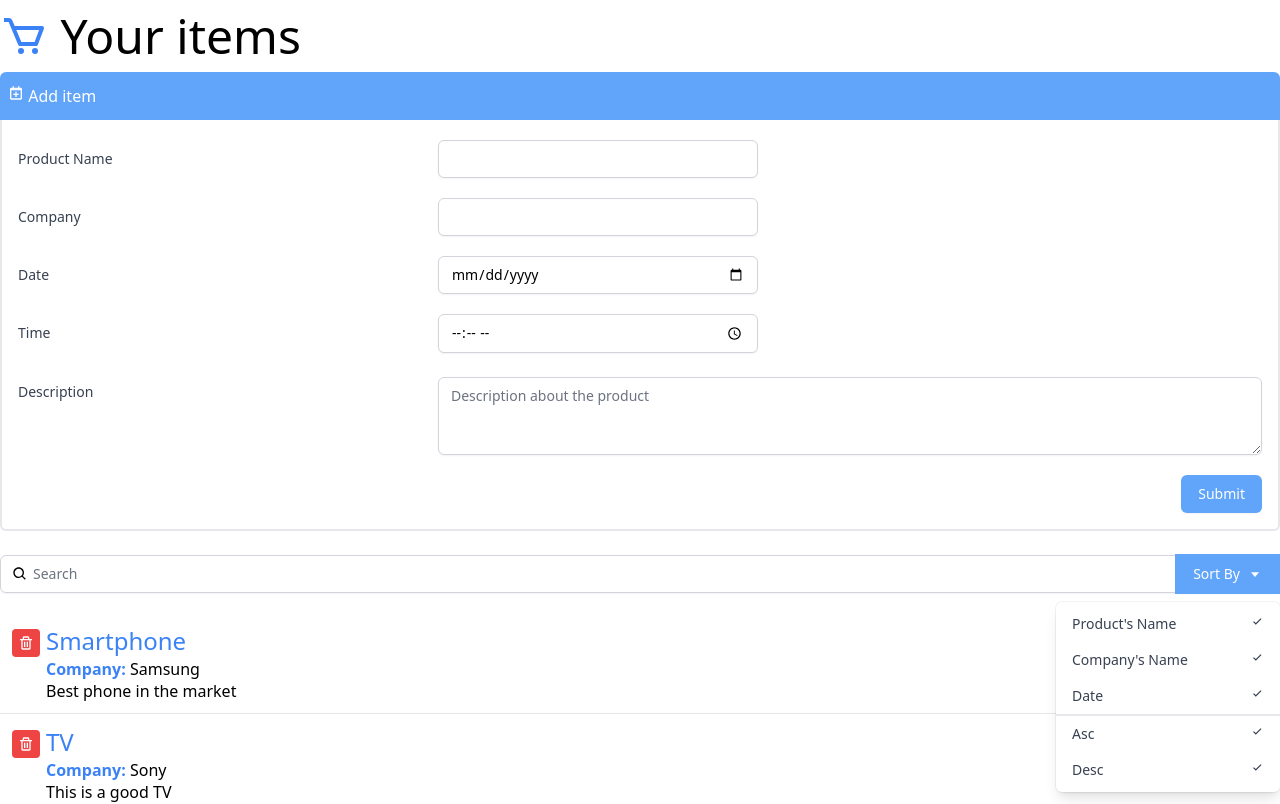
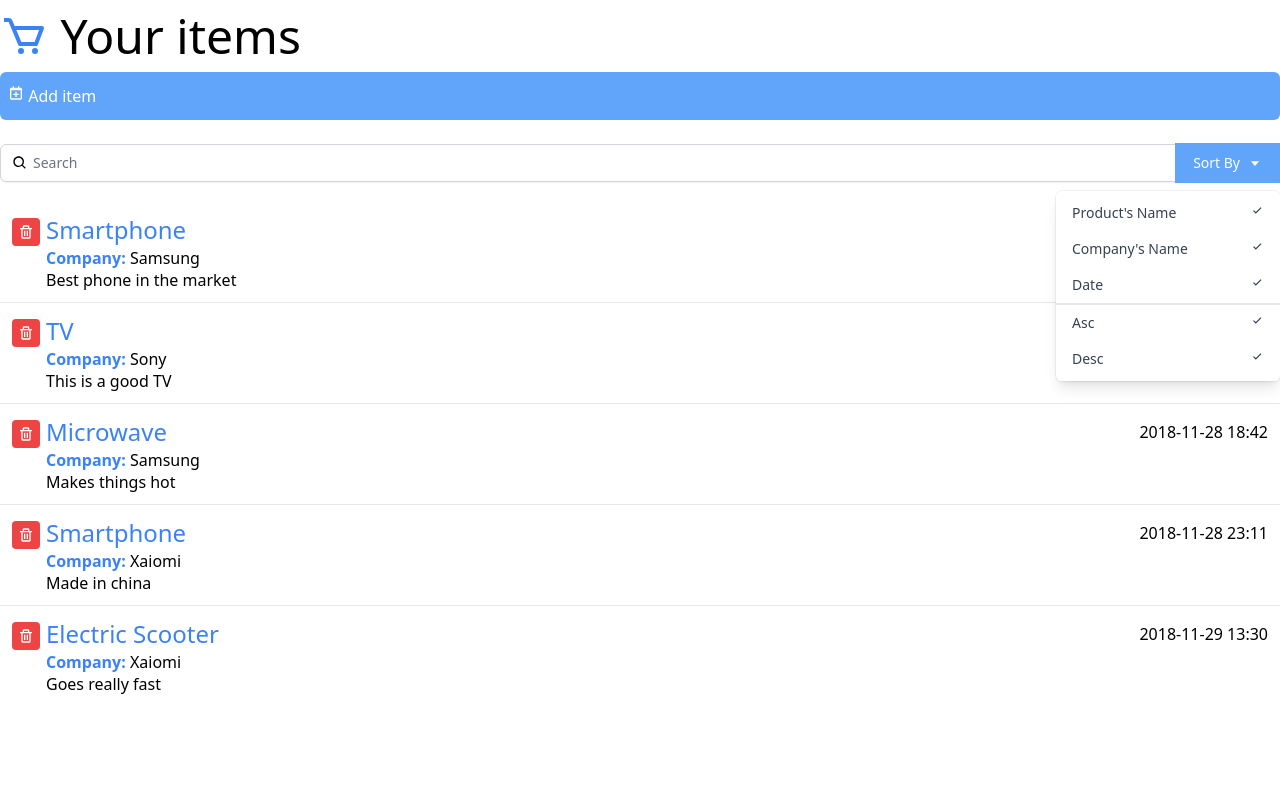
Before and after one commit to AndreMorandi/React-Simple-Interface, a React (Create React App) app: page / in a window 1280 px wide. Shown: the top 804 px of the page. Built offline with nearby package versions, Linux system fonts and the light colour scheme.

Commit message:
Add toggling for Add Item component

```diff
--- a/src/App.js
+++ b/src/App.js
@@ -1,4 +1,5 @@
-import { BiCart, BiTrash } from "react-icons/bi";
+import { BiCart } from "react-icons/bi";
+import ItemInfo from "./components/ItemInfo";
 import Items from "./components/Items";
 import Search from "./components/Search";
 import itemsData from "./data.json";
@@ -15,19 +16,9 @@
       <ul className="divide-y divide-gray-200">
         {
           itemsData.map(item => (
-            <li className="px-3 py-3 flex items-start">
-            <button type="button"
-              className="p-1.5 mr-1.5 mt-1 rounded text-white bg-red-500 hover:bg-yellow-700 focus:outline-none focus:ring-2 focus:ring-offset-2 focus:ring-blue-500">
-              <BiTrash /></button>
-            <div className="flex-grow">
-              <div className="flex items-center">
-                <span className="flex-none font-medium text-2xl text-blue-500">{item.productName}</span>
-                <span className="flex-grow text-right">{item.date}</span>
-              </div>
-              <div><b className="font-bold text-blue-500">Company: </b>{item.companyName}</div>
-              <div className="leading-tight">{item.description}</div>
-            </div>
-          </li>
+            <ItemInfo key={item.id}
+                item={item}
+            />
           ))
         }
       </ul>
--- /dev/null
+++ b/src/components/ItemInfo.js
@@ -0,0 +1,22 @@
+import { BiTrash } from "react-icons/bi";
+
+
+const ItemInfo = ( { item } ) => {
+    return (
+    <li className="px-3 py-3 flex items-start">
+        <button type="button"
+        className="p-1.5 mr-1.5 mt-1 rounded text-white bg-red-500 hover:bg-yellow-700 focus:outline-none focus:ring-2 focus:ring-offset-2 focus:ring-blue-500">
+        <BiTrash /></button>
+        <div className="flex-grow">
+            <div className="flex items-center">
+                <span className="flex-none font-medium text-2xl text-blue-500">{item.productName}</span>
+                <span className="flex-grow text-right">{item.date}</span>
+            </div>
+            <div><b className="font-bold text-blue-500">Company: </b>{item.companyName}</div>
+            <div className="leading-tight">{item.description}</div>
+        </div>
+    </li>
+    )
+}
+
+export default ItemInfo
--- a/src/components/Items.js
+++ b/src/components/Items.js
@@ -1,12 +1,16 @@
+import { useState } from "react";
 import { BiCalendarPlus } from "react-icons/bi"
 
 const Items = () => {
-
+    let [toggleForm, setToggleForm] = useState(false);
     return (
         <div>
-            <button className="bg-blue-400 text-white px-2 py-3 w-full text-left rounded-t-md">
+            <button onClick={() => {setToggleForm(!toggleForm)}}
+                className={`bg-blue-400 text-white px-2 py-3 w-full text-left ${toggleForm ? 'rounded-t-md' : 'rounded-md' }`}>
                 <div><BiCalendarPlus className="inline-block align-text-top" /> Add item</div>
             </button>
+            {
+                toggleForm &&
                 <div className="border-r-2 border-b-2 border-l-2 border-light-blue-500 rounded-b-md pl-4 pr-4 pb-4">
                     <div className="sm:grid sm:grid-cols-3 sm:gap-4 sm:items-start  sm:pt-5">
                         <label htmlFor="productName" className="block text-sm font-medium text-gray-700 sm:mt-px sm:pt-2">
@@ -67,6 +71,7 @@
                         </div>
                     </div>
                 </div>
+            }
       </div>
     )
 
```
Lines whose indentation alone changed are shown as unchanged.
